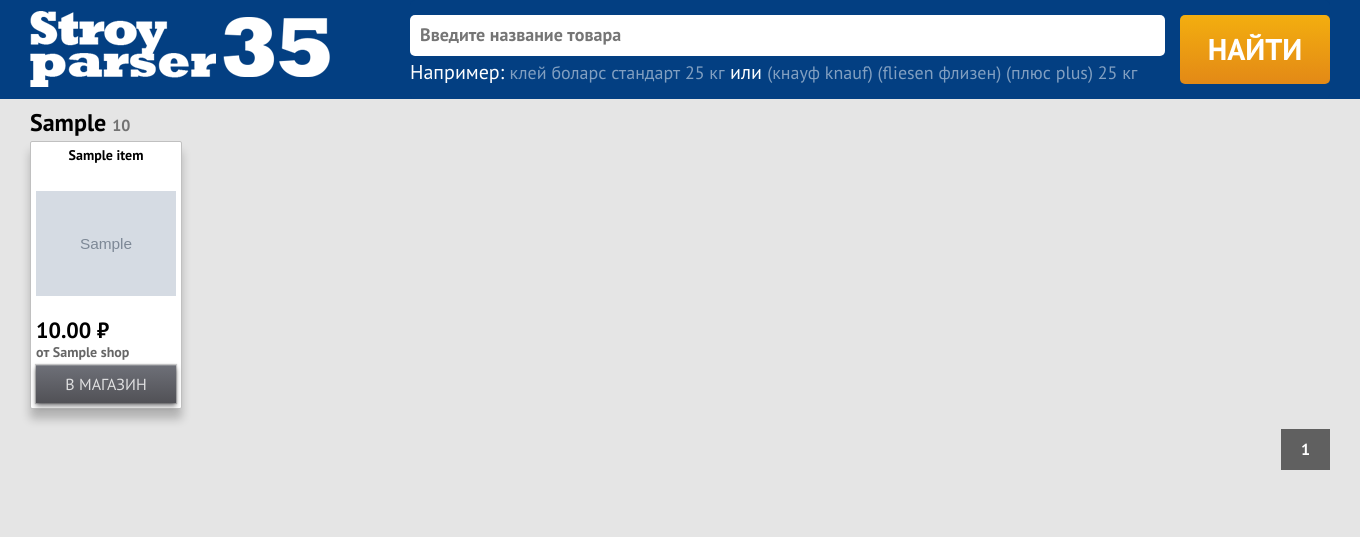
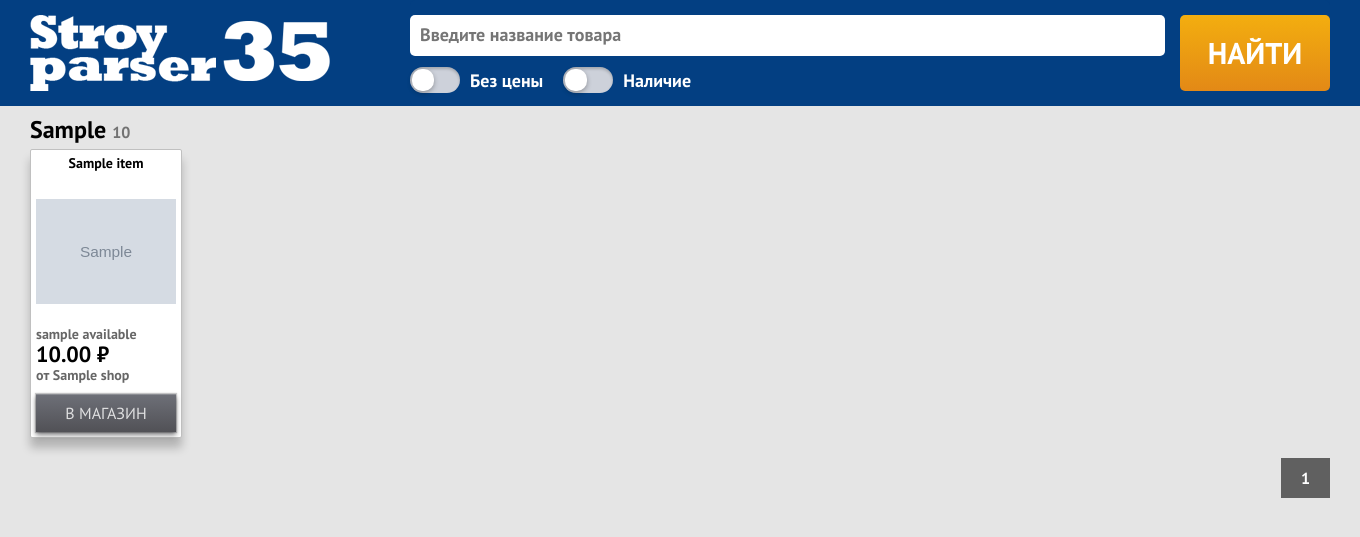
Before and after one commit to sharkk87/sp, a Flask app: template app/templates/catalog.html in a window 1360 px wide. Shown: the top 537 px of the page. Run offline with Flask 2, Linux system fonts and the light colour scheme; the template is opened without the code that fills it: most values are stand-ins (such as "Sample title", 1, 10 or a date in 2020); grey boxes marked "Sample" are stand-in pictures.

Commit message:
Add checkboxs price and available

```diff
--- a/app/static/css/style.css
+++ b/app/static/css/style.css
@@ -58,6 +58,7 @@ input[type="radio"].visually-hidden {
   display: flex;
   justify-content: space-between;
   padding: 15px;
+  padding-bottom: 10px;
 
   background-color: #033f82;
   border-radius: 5px;
@@ -90,6 +91,69 @@ input[type="radio"].visually-hidden {
   font: inherit;
   font-size: 20px;
   color: rgba(255, 255, 255, 1);
+}
+
+.toggle-button {
+  display: flex;
+  margin-top: 10px;
+}
+
+.checkbox input {
+  position: absolute;
+  z-index: -1;
+  opacity: 0;
+  margin: 10px 0 0 20px;
+}
+
+.checkbox__text {
+  position: relative;
+  padding: 0 0 0 60px;
+  margin-right: 20px;
+
+  font: inherit;
+  font-size: 18px;
+  color: #ffffff;
+  font-weight: 700;
+
+  cursor: pointer;
+}
+
+.checkbox__text:before {
+  content: '';
+  position: absolute;
+  top: -4px;
+  left: 0;
+  width: 50px;
+  height: 26px;
+  border-radius: 13px;
+
+  background: #cdd1da;
+
+  box-shadow: inset 0 2px 3px rgba(0,0,0,.2);
+  transition: .2s;
+}
+
+.checkbox__text:after {
+  content: '';
+  position: absolute;
+  top: -2px;
+  left: 2px;
+  width: 22px;
+  height: 22px;
+  border-radius: 10px;
+
+  background: #ffffff;
+
+  box-shadow: 0 2px 5px rgba(0,0,0,.3);
+  transition: .2s;
+}
+
+.checkbox input:checked + .checkbox__text:before {
+  background: #9fd468;
+}
+
+.checkbox input:checked + .checkbox__text:after {
+  left: 26px;
 }
 
 .search-form__example {
@@ -235,13 +299,19 @@ input[type="radio"].visually-hidden {
   font-weight: 700;
 }
 
-.catalog-list__shop {
+.catalog-list__shop,
+.catalog-list__available {
   margin: 0;
-  margin-bottom: 5px;
+  margin-bottom: 10px;
 
   font-size: 14px;
   font-weight: 700;
   color: rgba(0, 0, 0, 0.6);
+}
+
+.catalog-list__available {
+  margin-top: 0;
+  margin-bottom: 0;
 }
 
 .catalog-list__button {
--- a/app/templates/catalog.html
+++ b/app/templates/catalog.html
@@ -20,10 +20,17 @@
           <input class="search-form__input-text" id="search-text" type="text" name="q" value="{{ request.args.get('q', '') }}"
                  placeholder="Введите название товара">
 
-          <p class="search-form__text">
-            Например: <a href="{{ url_for('catalog', q='клей боларс стандарт 25 кг') }}" class="search-form__example">клей боларс стандарт 25 кг</a>
-            или <a href="{{ url_for('catalog', q='(кнауф knauf) (fliesen флизен) (плюс plus) 25 кг') }}" class="search-form__example">(кнауф knauf) (fliesen флизен) (плюс plus) 25 кг</a>
-          </p>
+          <div class="toggle-button">
+            <label class="checkbox">
+              <input type="checkbox" name="checkbox" value="no_price" {% if 'no_price' in checkboxs %} checked {% endif %}>
+              <div class="checkbox__text">Без цены</div>
+            </label>
+
+            <label class="checkbox">
+              <input type="checkbox" name="checkbox" value="available" {% if 'available' in checkboxs %} checked {% endif %}>
+              <div class="checkbox__text">Наличие</div>
+            </label>
+          </div>
         </div>
 
         <button class="search-form__button button" type="submit">Найти</button>
@@ -47,7 +54,7 @@
         {% else %}
         <img src="{{ item.url_image }}" class="catalog-list__image">
         {% endif %}
-
+        <p class="catalog-list__available">{{ item.available|lower }}</p>
         {% if item.price %}
         <p class="catalog-list__price">{{ '{:.2f}'.format(item.price) }} &#8381</p>
         {% else %}
@@ -69,7 +76,7 @@
           {% endif %}>
         <a
             {% if page == pages.page %}
-            {% else %} href="./?q={{ user_query_output }}&page={{ page }}"
+            {% else %} href="./?q={{ user_query_output }}&page={{ page }}&checkbox={{ checkboxs[0] }}&checkbox={{ checkboxs[1] }}"
             {% endif %}>{{ page }}
         </a>
       </li>
--- a/app/templates/index.html
+++ b/app/templates/index.html
@@ -25,7 +25,9 @@
 
         <p class="search-form__text">
           Например: <a href="{{ url_for('catalog', q='(ветонит vetonit) (lr лр) 25') }}" class="search-form__example">(ветонит vetonit) (lr лр) 25</a>
-          или <a href="{{ url_for('catalog', q='(кнауф knauf) (fliesen флизен) (плюс plus) 25 кг') }}" class="search-form__example">(кнауф knauf) (fliesen флизен) (плюс plus) 25 кг</a>
+          или <a href="{{ url_for('catalog', q='смеситель фильтр') }}" class="search-form__example">смеситель фильтр</a>
+          или <a href="{{ url_for('catalog', q='лопата снег') }}" class="search-form__example">лопата снег</a>
+          или <a href="{{ url_for('catalog', q='секатор') }}" class="search-form__example">секатор</a>
         </p>
       </div>
 
--- a/scrapers/apline.py
+++ b/scrapers/apline.py
@@ -54,7 +54,8 @@ def main():
 
                 price = i.find('div', class_='soloprice').text.strip()
 
-                available = i.find('div', class_='compare_and_stores').find('div', class_='stores').text.strip()
+                # available = i.find('div', class_='compare_and_stores').find('div', class_='stores').text.strip()
+                available = 'В наличии'
 
                 data = {'title': title, 'name': name, 'price': price, 'available': available, 'url': url, 'url_image': url_image}
                 data_list.append(data)
```
Also changed, not shown: app/routes.py (+16 -5 lines), scrapers/akson.py (+5 -2 lines).
